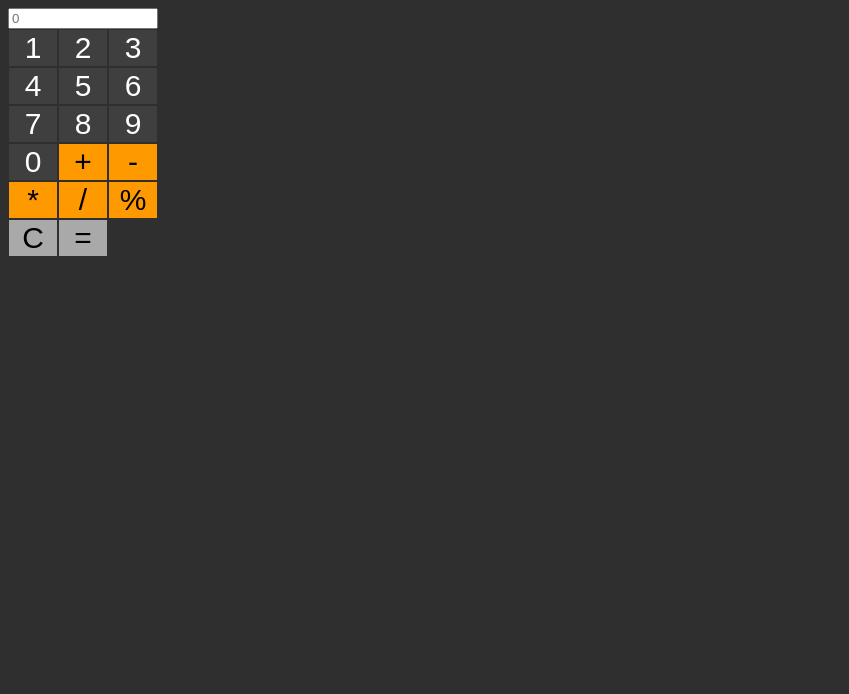
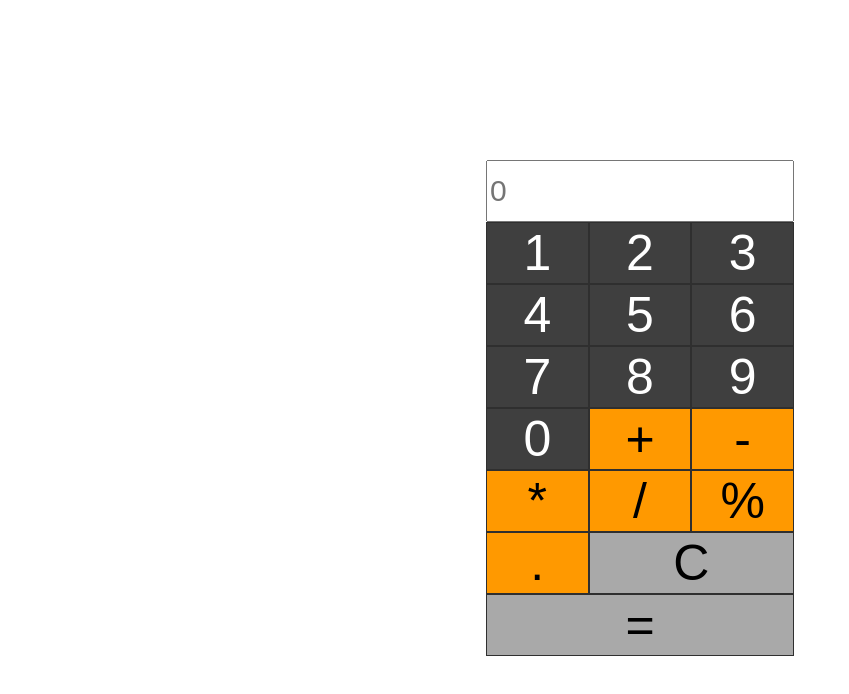
Before and after one commit to Z0dya/Calculator-vue, a Vue app: page / in a window 1280 px wide. Shown: the top 694 px of the page, without its empty margins (0-849 px from the left). Built offline with nearby package versions, Linux system fonts and the light colour scheme.

Commit message:
fixes and features

```diff
--- a/src/App.vue
+++ b/src/App.vue
@@ -1,7 +1,5 @@
 <template>
-    <div id="app">
-        <calculator-app />
-    </div>
+    <calculator-app />
 </template>
 
 <script>
@@ -9,11 +7,16 @@ import calculatorApp from './components/calculatorApp.vue';
 
 export default {
     components: { calculatorApp },
+    name: 'App',
 };
 </script>
 
 <style>
 html {
-    background-color: #2f2f2f;
+    height: 100%;
+    overflow: hidden;
+}
+body {
+    height: 100%;
 }
 </style>
--- a/src/components/calculatorApp.vue
+++ b/src/components/calculatorApp.vue
@@ -1,6 +1,7 @@
 <template>
+    <div class="container">
         <div class="grid">
-        <input type="text" v-model="answer" placeholder="0" />
+            <input @keydown.enter="equal" type="text" v-model="answer" placeholder="0" />
             <button @click="clickedPanel(num)" class="numbers blocks" v-for="num in numbers" :key="num + Math.random">
                 {{ num }}
             </button>
@@ -12,8 +13,10 @@
             >
                 {{ oper }}
             </button>
+            <button @click="dot" class="operators blocks">.</button>
             <button @click="reset" class="reset blocks">C</button>
             <button @click="equal" class="equal blocks">=</button>
+        </div>
     </div>
 </template>
 
@@ -24,20 +27,73 @@ export default {
             numbers: ['1', '2', '3', '4', '5', '6', '7', '8', '9', '0'],
             operators: ['+', '-', '*', '/', '%'],
             answer: '',
+            resetNum: false,
+            dotEnable: true,
         };
     },
     methods: {
+        // функция сброса значений (C)
         reset() {
             this.answer = '';
         },
+        // функция подсчета (=)
         equal() {
+            // если результат содержит %, то убираем его и делим введеные цифры на 100
+            if (this.answer.includes('%')) {
+                this.answer = this.answer.replace('%', '');
+                this.answer = this.answer / 100;
+                this.resetNum = true;
+            }
+            // иначе, считаем результат встроенной функцией eval и переводим переменную resetNum в true
+            else {
                 this.answer = eval(this.answer);
+                this.resetNum = true;
+            }
         },
+        dot() {
+            // если длинна больше 0 И не содержит точку то добавляем точку
+            // if (this.answer.length > 0 && !this.answer.includes('.')) {
+            //     this.answer = this.answer + '.';
+            // }
+            if (this.answer.length > 0 && this.dotEnable) {
+                this.answer = this.answer + '.';
+                this.dotEnable = false;
+            }
+        },
+        // функция нажатия на кнопки
         clickedPanel(num) {
+            // если true то очищаем результат и переводим переменную в false
+            if (this.resetNum) {
+                this.answer = '';
+                this.resetNum = false;
+            } else {
+                if (this.answer.includes('%')) {
+                    this.equal();
+                } else {
+                    // если 1 символ равен любому из операторов, то очищаем оператор и добавляем нажатую цифру
+                    if (
+                        this.answer[0] == '+' ||
+                        this.answer[0] == '-' ||
+                        this.answer[0] == '*' ||
+                        this.answer[0] == '/' ||
+                        this.answer[0] == '%' ||
+                        this.answer[0] == '.'
+                    ) {
+                        this.answer = '' + num;
+                    } else {
+                        if (this.answer.match(/[\+\-\*\/]/gm)?.length > 0) {
+                            this.dotEnable = true;
+                        }
+                        // если операторов больше 0 и операторы содержат строку то вызываем функцию подсчета (чтобы нельзя было вводить больше 1 оператора)
                         if (this.answer.match(/[\+\-\*\/]/gm)?.length > 0 && this.operators.includes(num)) {
                             this.equal();
-            } else {
+                        }
+                        // иначе результат равен результат + нажатая кнопка (нажали 2 = 2, нажали 6 = 26)
+                        else {
                             this.answer = this.answer + num;
+                        }
+                    }
+                }
             }
         },
     },
@@ -45,16 +101,25 @@ export default {
 </script>
 
 <style scoped lang="scss">
+.container {
+    display: flex;
+    justify-content: center;
+    align-items: center;
+    width: 100%;
+    height: 100%;
     .grid {
-    display: flex;
-    width: 150px;
-    flex-wrap: wrap;
+        display: grid;
+        grid-template-columns: repeat(3, 1fr);
+        grid-template-rows: repeat(6, 1fr);
+        width: 1fr;
         input {
-        width: 100%;
+            width: 300px;
+            grid-column: 1/4;
+            font-size: 30px;
         }
         .blocks {
-        font-size: 30px;
-        width: 50px;
+            font-size: 50px;
+            width: 100%;
             border: 0;
             cursor: pointer;
             transition: all 0.2s ease;
@@ -71,7 +136,7 @@ export default {
             background-color: #ff9900;
         }
         .operators:hover {
-        background-color: #ffbf60;
+            background-color: #feca7c;
         }
         .reset,
         .equal {
@@ -81,5 +146,12 @@ export default {
         .equal:hover {
             background-color: rgb(101, 101, 101);
         }
+        .reset {
+            grid-column: 2/4;
+        }
+        .equal {
+            grid-column: 1/4;
+        }
+    }
 }
 </style>
```
Also changed, not shown: 1 other file (tests, documents, lock files or other folders). Lines whose indentation alone changed are shown as unchanged.
